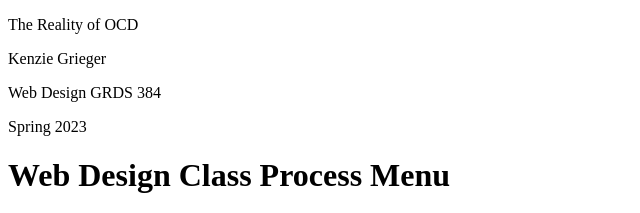
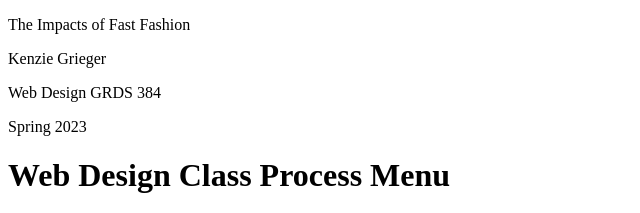
Before and after one commit to mgriegs/GRDS384, a plain HTML site: page index.html in a window 1280 px wide. Shown: the top 213 px of the page, 0-640 px from the left. Drawn offline with Linux system fonts and the light colour scheme.

Commit message:
Update index.html

```diff
--- a/index.html
+++ b/index.html
@@ -6,7 +6,7 @@
 </head>
 
 <body>
-	<p>The Reality of OCD</p>
+	<p>The Impacts of Fast Fashion</p>
 	<p>Kenzie Grieger</p>
 	<p>Web Design GRDS 384</p>
 	<p>Spring 2023</p>
```
